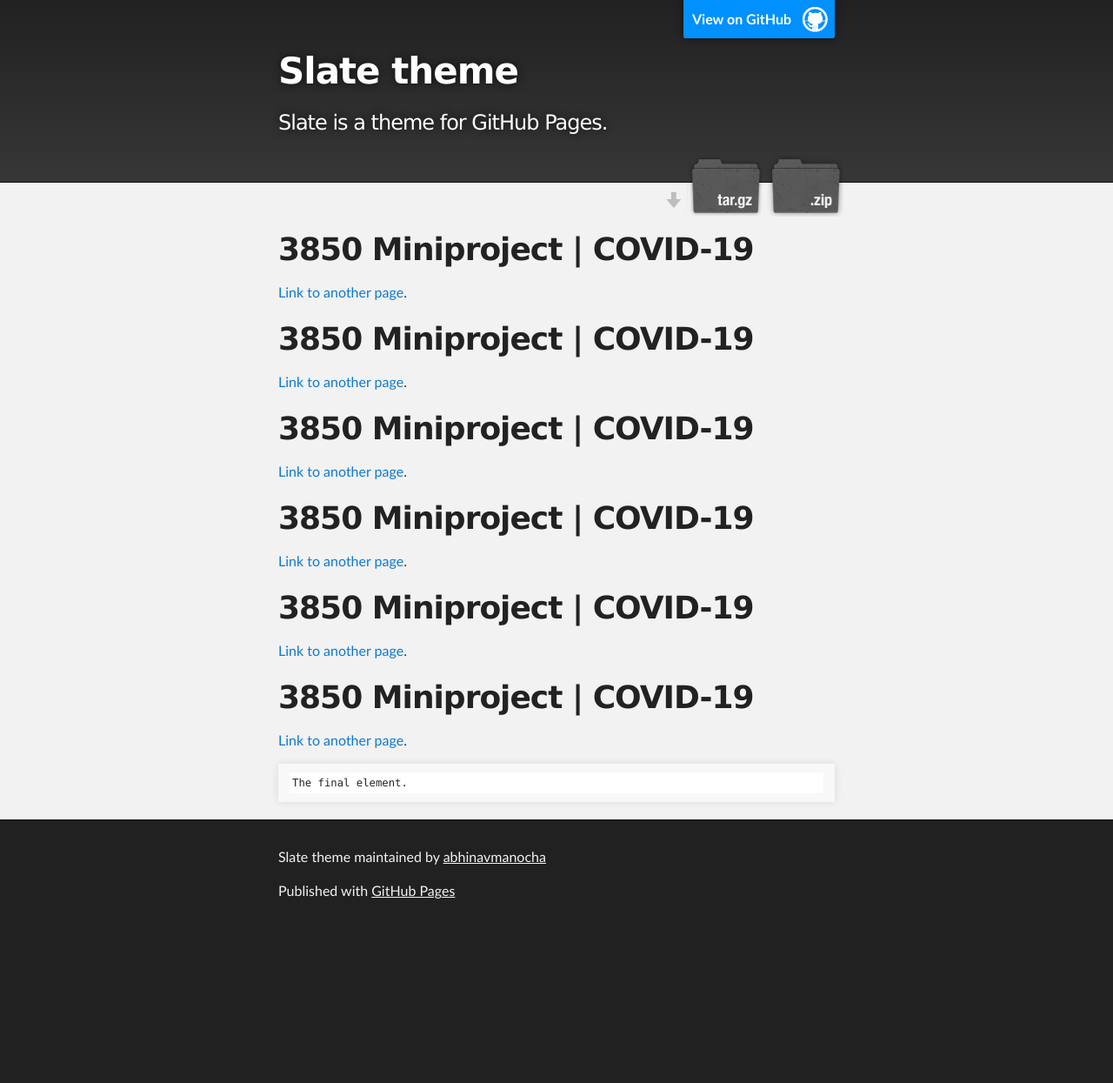
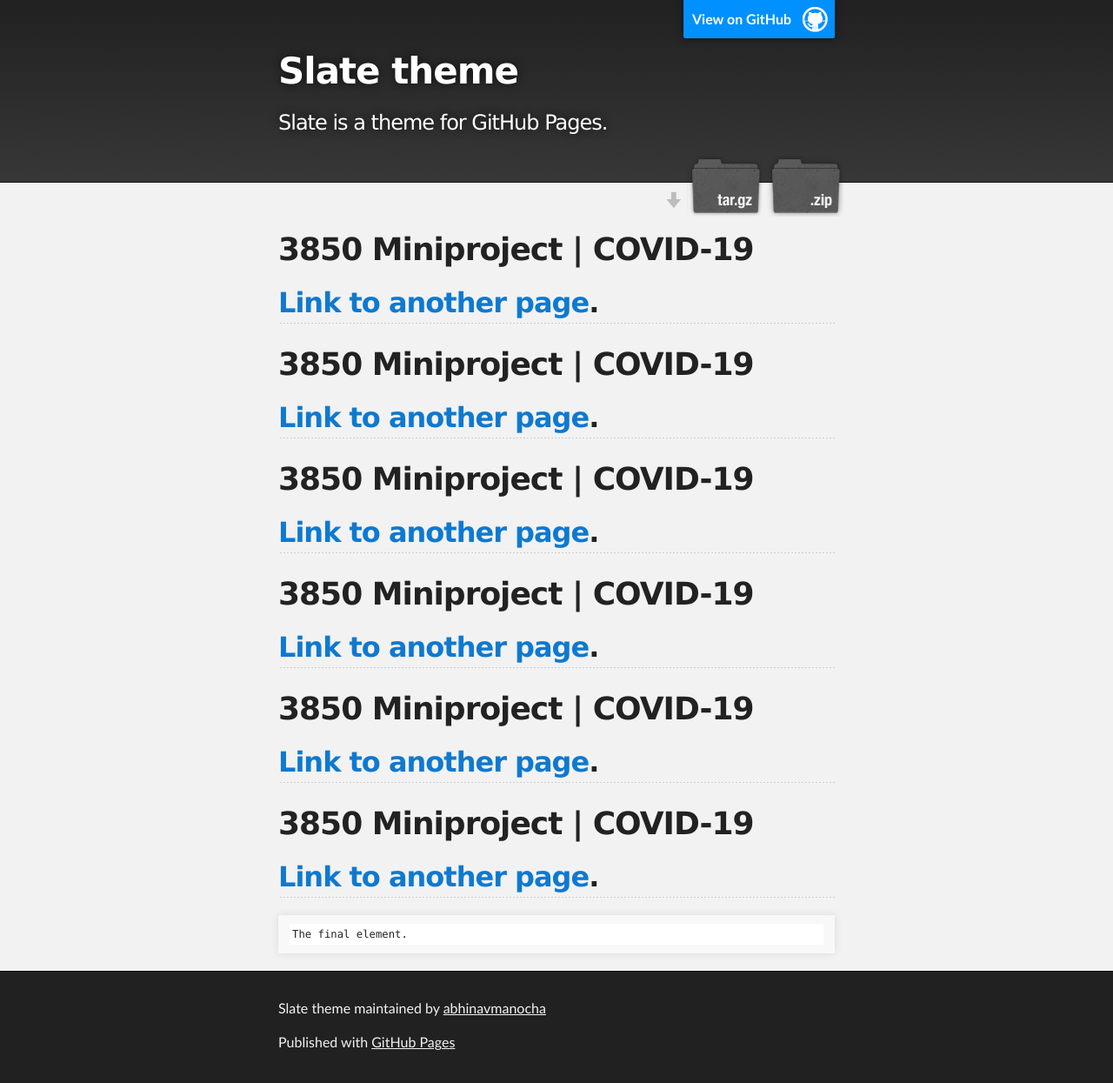
Before and after one commit to abhinavmanocha/3850Project, a Jekyll site: the page built from index.md, in a window 1280 px wide. Shown: the whole page at 87% size. Built offline with Jekyll 4.4.1, drawn with Linux system fonts in a browser that asks for light colours; our own code applies the rules of GitHub Pages for plain Markdown files; before the commit the page ends 1071 px from its top, so only the background shows below that.

Commit message:
Header changes

````diff
--- a/index.md
+++ b/index.md
@@ -3,22 +3,22 @@ layout: default
 ---
 
 # 3850 Miniproject | COVID-19
-[Link to another page](./another-page.md).
+## [Link to another page](./another-page.md).
 
 # 3850 Miniproject | COVID-19
-[Link to another page](./another-page.md).
+## [Link to another page](./another-page.md).
 
 # 3850 Miniproject | COVID-19
-[Link to another page](./another-page.md).
+## [Link to another page](./another-page.md).
 
 # 3850 Miniproject | COVID-19
-[Link to another page](./another-page.md).
+## [Link to another page](./another-page.md).
 
 # 3850 Miniproject | COVID-19
-[Link to another page](./another-page.md).
+## [Link to another page](./another-page.md).
 
 # 3850 Miniproject | COVID-19
-[Link to another page](./another-page.md).
+## [Link to another page](./another-page.md).
 
 ```
 The final element.
````
